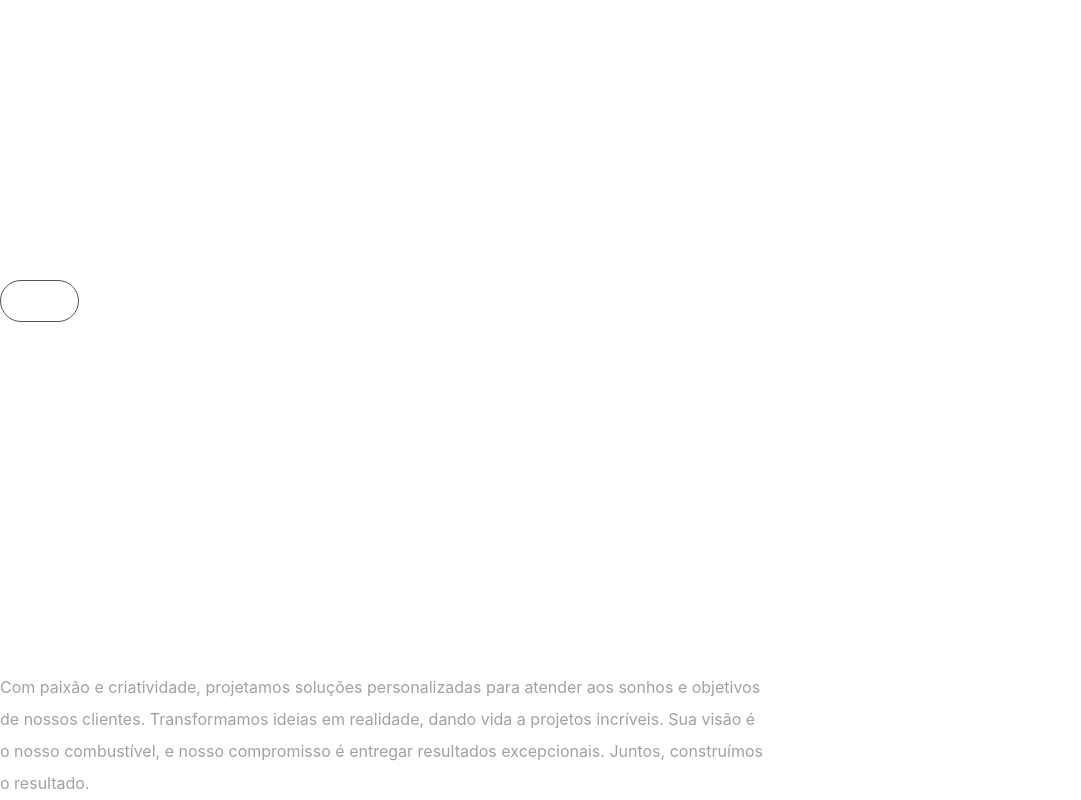
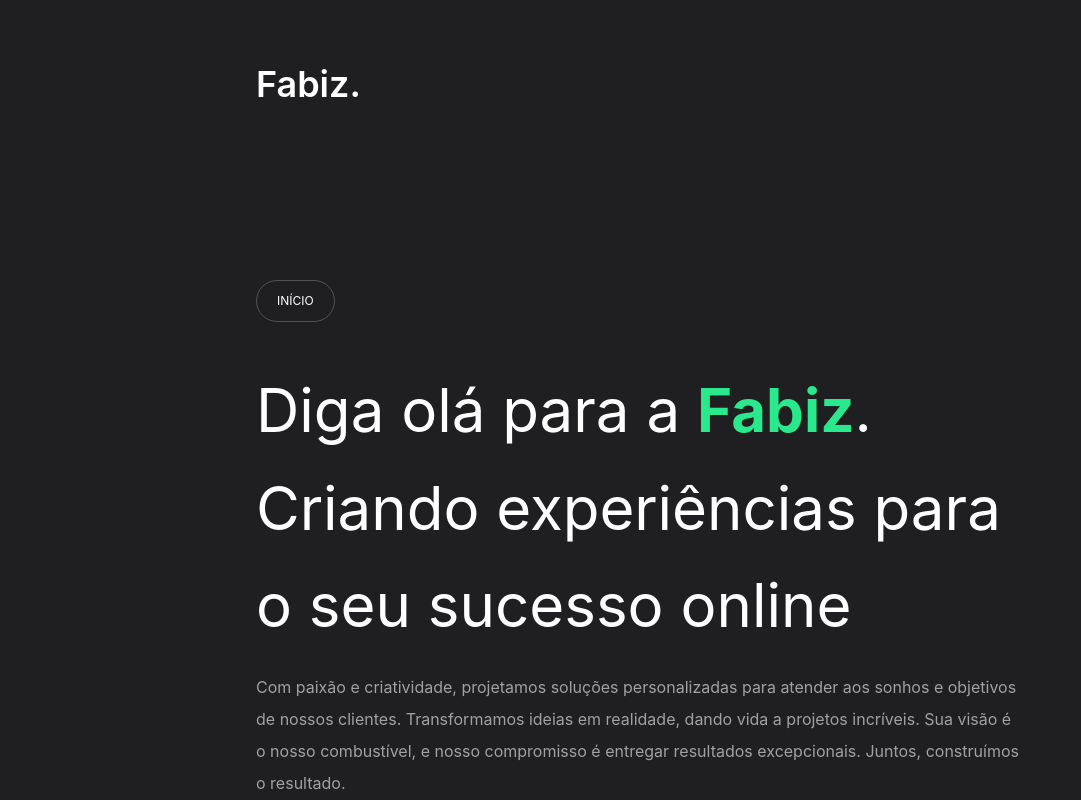
Before and after one commit to fabiovaz/fabiz, a Nuxt app: page / in a window 1280 px wide. Shown: the top 800 px of the page, without its empty margins (0-1081 px from the left). Built offline with nearby package versions, Linux system fonts and the light colour scheme.

Commit message:
fix: update packages

```diff
--- a/assets/css/main.css
+++ b/assets/css/main.css
@@ -1,4 +1,9 @@
 @import 'tailwindcss';
+
+@theme {
+  --color-shark: #1f1f21;
+  --color-meadow: #2ae98d;
+}
 
 @layer base {
   html {
@@ -6,7 +11,7 @@
   }
 }
 
-:root {
-  --shark: #1f1f21;
-  --meadow: #2ae98d;
+@utility container {
+  margin-inline: auto;
+  padding-inline: 2rem;
 }
--- a/nuxt.config.ts
+++ b/nuxt.config.ts
@@ -1,3 +1,5 @@
+import tailwindcss from "@tailwindcss/vite";
+
 // https://nuxt.com/docs/api/configuration/nuxt-config
 export default defineNuxtConfig({
   app: {
@@ -18,13 +20,6 @@ export default defineNuxtConfig({
   devtools: { enabled: true },
   css: ['~/assets/css/main.css'],
 
-  postcss: {
-    plugins: {
-      tailwindcss: {},
-      autoprefixer: {},
-    },
-  },
-
   modules: [['@nuxtjs/google-fonts', {
     families: {
       'Inter': [300, 600]
@@ -33,5 +28,11 @@ export default defineNuxtConfig({
     id: 'G-SHG6DD2QW2'
   }], '@nuxtjs/google-fonts', 'nuxt-gtag'],
 
-  compatibilityDate: '2024-12-27'
+  vite: {
+    plugins: [
+      tailwindcss(),
+    ],
+  },
+
+  compatibilityDate: '2025-07-02'
 })
```
Also changed, not shown: package.json (+5 -5 lines), 1 other file (tests, documents, lock files or other folders).
